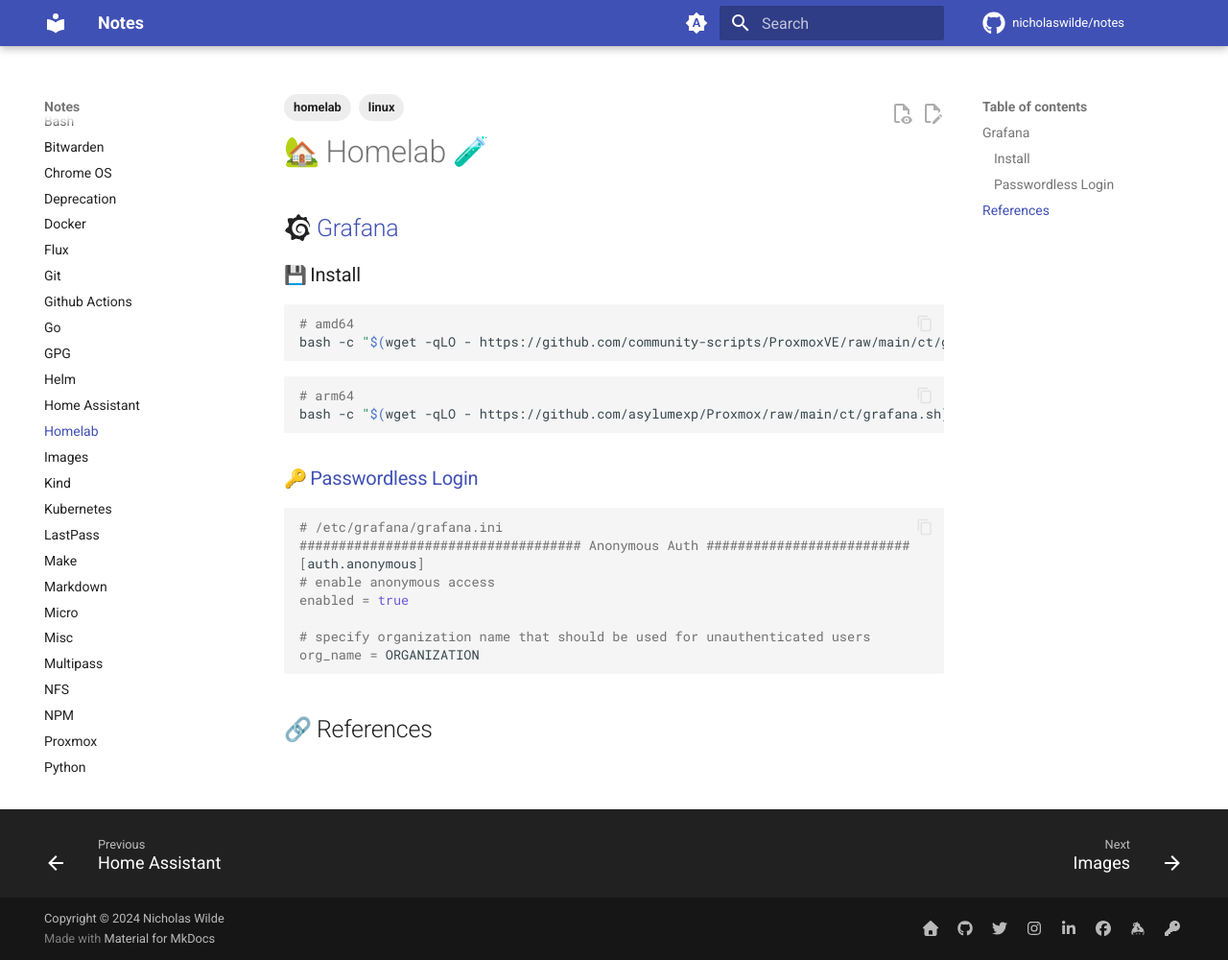
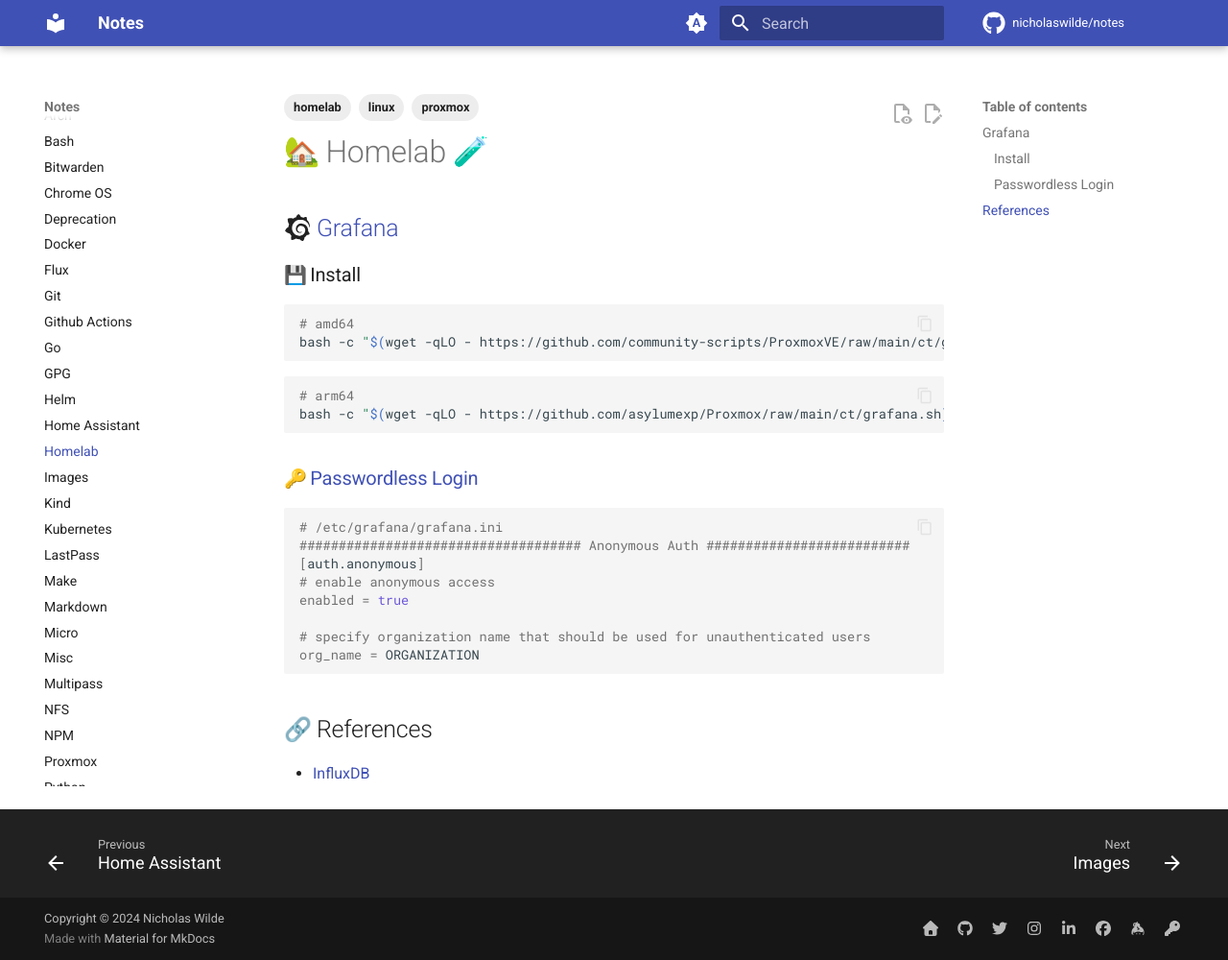
Before and after one commit to nicholaswilde/notes, an MkDocs documentation site: the page built from docs/homelab.md, in a window 1280 px wide and 1000 px high. Shown: the whole window at 96% size. Built offline with MkDocs 1.6.1 and Material for MkDocs 9.7.7, drawn with Linux system fonts in a browser that asks for light colours; emoji names are drawn with the system emoji font; comment, search, counter and statistics services are not loaded.

Commit message:
update
Signed-off-by: nιcнolaѕ wιlde <ncwilde43@gmail.com>

```diff
--- a/docs/homelab.md
+++ b/docs/homelab.md
@@ -2,6 +2,7 @@
 tags:
   - homelab
   - linux
+  - proxmox
 ---
 # :house_with_garden: Homelab :test_tube:
 
@@ -34,5 +35,8 @@
 
 ## :link: References
 
+- [InfluxDB][3]
+
 [1]: <https://stackoverflow.com/a/36014284>
 [2]: <https://community-scripts.github.io/ProxmoxVE/scripts?id=grafana>
+[3]: <https://www.derekseaman.com/2023/04/home-assistant-installing-influxdb-lxc.html>
```
Also changed, not shown: docs/proxmox.md (+1 -0 lines).
